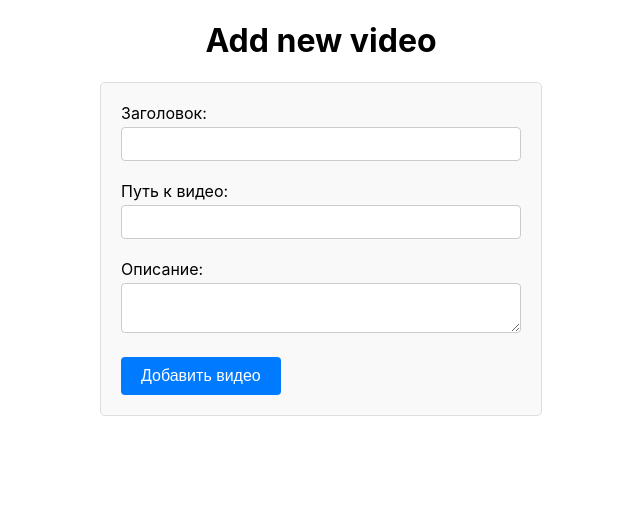
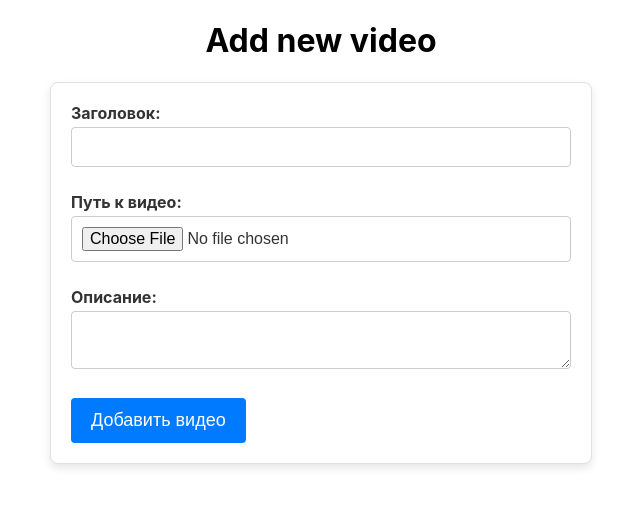
Before and after one commit to JustGithubProject/YoutubeAnalogMongoDB, a React (Create React App) app in the folder frontend/: page /create/video in a window 1280 px wide. Shown: the top 506 px of the page, without its empty margins (319-959 px from the left). Built offline with nearby package versions, Linux system fonts and the light colour scheme; the HTML template or start-up script is replaced by a standard one.

Commit message:
Fixed problem 422 Unprocessable Entity with adding video

```diff
--- a/frontend/src/components/AddVideo/AddVideo.css
+++ b/frontend/src/components/AddVideo/AddVideo.css
@@ -1,39 +1,54 @@
 .add-video-form {
-    max-width: 400px;
+    max-width: 500px;
     margin: 0 auto;
     padding: 20px;
-    background-color: #f9f9f9;
-    border: 1px solid #ddd;
-    border-radius: 5px;
+    background-color: #ffffff;
+    border: 1px solid #e0e0e0;
+    border-radius: 8px;
+    box-shadow: 0 4px 8px rgba(0, 0, 0, 0.1);
   }
 
   .add-video-form label {
     display: block;
     margin-bottom: 10px;
+    font-weight: bold;
+    color: #333333;
   }
 
   .add-video-form input[type="text"],
+  .add-video-form input[type="file"],
   .add-video-form textarea {
     width: 100%;
-    padding: 8px;
-    font-size: 14px;
-    border: 1px solid #ccc;
+    padding: 10px;
+    font-size: 16px;
+    border: 1px solid #cccccc;
     border-radius: 4px;
     box-sizing: border-box;
     margin-top: 4px;
-    margin-bottom: 10px;
+    margin-bottom: 15px;
+    transition: border-color 0.3s, box-shadow 0.3s;
+  }
+
+  .add-video-form input[type="text"]:focus,
+  .add-video-form input[type="file"]:focus,
+  .add-video-form textarea:focus {
+    border-color: #007bff;
+    box-shadow: 0 0 5px rgba(0, 123, 255, 0.5);
+    outline: none;
   }
 
   .add-video-form button {
     background-color: #007bff;
     color: white;
     border: none;
-    padding: 10px 20px;
-    font-size: 16px;
+    padding: 12px 20px;
+    font-size: 18px;
     cursor: pointer;
     border-radius: 4px;
+    transition: background-color 0.3s, box-shadow 0.3s;
   }
 
   .add-video-form button:hover {
     background-color: #0056b3;
+    box-shadow: 0 4px 8px rgba(0, 86, 179, 0.2);
   }
--- a/frontend/src/components/AddVideo/AddVideo.jsx
+++ b/frontend/src/components/AddVideo/AddVideo.jsx
@@ -6,7 +6,7 @@ const AddVideoForm = () => {
   const [formData, setFormData] = useState({
     title: '',
     user_id: 'never mind backend can handle it',
-    video_path: '',
+    video_path: null,
     description: ''
   });
 
@@ -15,30 +15,35 @@ const AddVideoForm = () => {
     setFormData({ ...formData, [name]: value });
   };
 
+  const handleFileChange = (e) => {
+    setFormData({ ...formData, video_path: e.target.files[0] });
+  };
+
   const handleSubmit = async (e) => {
     e.preventDefault();
     try {
-      // Получение access_token из localStorage
       const accessToken = localStorage.getItem('access_token');
 
-      // Если access_token не найден, можно предпринять необходимые действия
       if (!accessToken) {
         console.error('Отсутствует access_token в localStorage');
         return;
       }
 
-      // Отправка запроса с заголовком Authorization
-      const response = await axios.post('http://127.0.0.1:8000/video/video/add', formData, {
+      const formDataToSend = new FormData();
+      formDataToSend.append('title', formData.title);
+      formDataToSend.append('description', formData.description);
+      formDataToSend.append('video_path', formData.video_path);
+
+      const response = await axios.post('http://127.0.0.1:8000/video/video/add', formDataToSend, {
         headers: {
           Authorization: `Bearer ${accessToken}`,
-          'Content-Type': 'application/json',
+          'Content-Type': 'multipart/form-data',
         }
       });
 
       console.log('Response:', response.data);
-      // Дополнительная обработка успешного ответа здесь
       console.log('Видео успешно добавлено!');
-      window.location.href = "/"
+      window.location.href = "/";
     } catch (error) {
       console.error('Ошибка при добавлении видео:', error);
     }
@@ -59,10 +64,9 @@ const AddVideoForm = () => {
       <label>
         Путь к видео:
         <input
-          type="text"
+          type="file"
           name="video_path"
-          value={formData.video_path}
-          onChange={handleChange}
+          onChange={handleFileChange}
           required
         />
       </label>
--- a/frontend/src/components/Header/Header.css
+++ b/frontend/src/components/Header/Header.css
@@ -18,11 +18,12 @@
     display: flex;
     align-items: center;
     justify-content: center;
+    position: relative;
 }
 
 .search input {
-    padding: 12px;
-    width: 300px;
+    padding: 12px 20px;
+    width: 400px;
     border: none;
     border-radius: 30px;
     background-color: #f2f2f2;
@@ -37,24 +38,34 @@
 }
 
 .search button {
-    padding: 12px 20px;
-    background-color: #4CAF50;
-    color: white;
+    position: absolute;
+    right: 10px;
+    background: none;
     border: none;
-    border-radius: 30px;
-    font-size: 16px;
     cursor: pointer;
+    display: flex;
+    align-items: center;
+    justify-content: center;
+    padding: 0;
     transition: background-color 0.3s ease;
 }
 
-.search button:hover {
-    background-color: #45a049;
+.search .search-icon {
+    width: 24px;
+    height: 24px;
+    fill: #333;
+    transition: all 0.3s ease;
+}
+
+.search button:hover .search-icon {
+    fill: #007bff;
 }
 
 .nav ul {
     list-style: none;
     display: flex;
     gap: 20px;
+    align-items: center;
 }
 
 .nav a {
@@ -68,19 +79,13 @@
     color: #ddd;
 }
 
-.search .search-icon {
-    width: 20px;
-    height: 20px;
-    fill: white;
-    transition: all 0.3s ease;
+.nav img {
+    max-width: 24px;
 }
 
-.search .search-icon:hover {
-    fill: #ddd;
-}
-
-.nav img {
-    max-width: 30px;
+.nav li {
+    display: flex;
+    align-items: center;
 }
 
 .logout-button {
@@ -88,14 +93,27 @@
     border: none;
     cursor: pointer;
     transition: all 0.3s ease;
+    padding: 0;
 }
 
 .logout-button svg {
-    width: 30px;
-    height: 30px;
+    width: 24px;
+    height: 24px;
     fill: white;
 }
 
 .logout-button:hover svg {
     fill: #ddd;
 }
+
+.nav img.notification-icon {
+    width: 24px;
+    height: 24px;
+    margin-right: 8px;
+}
+
+.nav img.add-video-icon {
+    width: 24px;
+    height: 24px;
+    margin-right: 8px;
+}
```
Also changed, not shown: 2 other files (tests, documents, lock files or other folders). Lines whose indentation alone changed are shown as unchanged.
